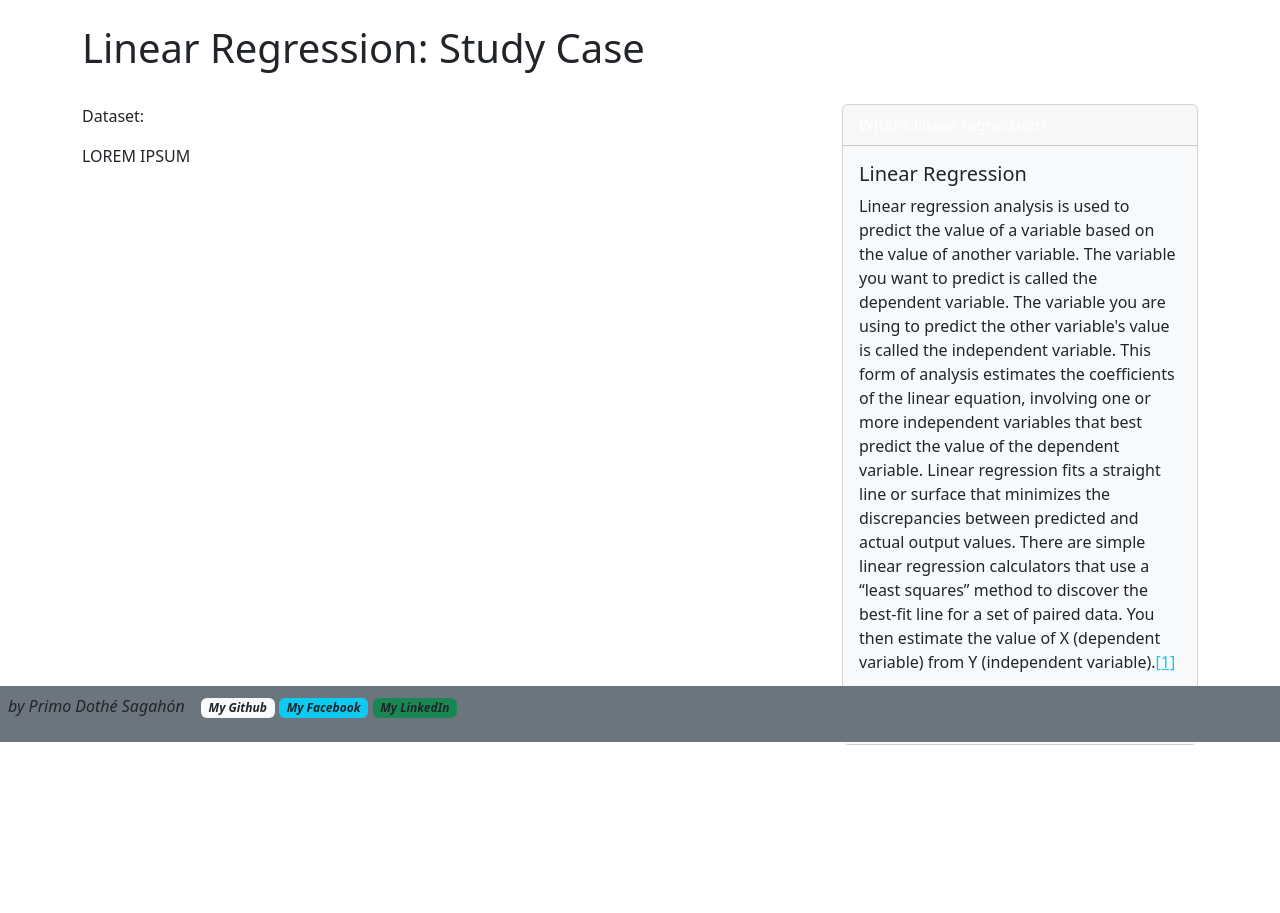
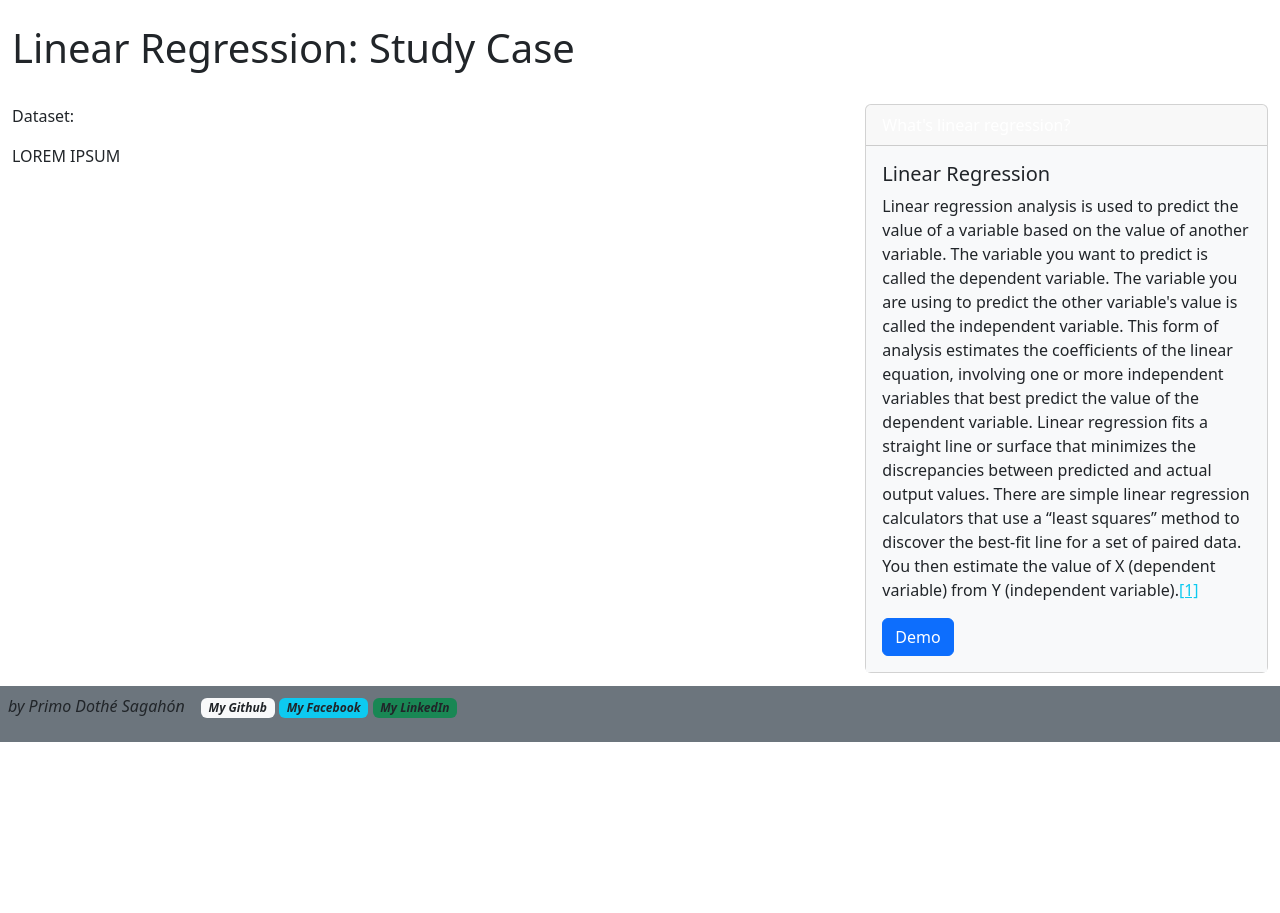
Before and after one commit to primods/flask_portfolio, a Flask app: page /linear in a window 1280 px wide. Shown: the part 58-971 px from the top of the page. After the commit the page ends 800 px from the top, so only its background shows below. Run offline with Flask 2, Linux system fonts and the light colour scheme; parts of the project's set-up code (start-up, migrations or seed data) failed here and were passed over; some libraries are stand-ins or nearby versions.

Commit message:
update design

```diff
--- a/templates/model_base.html
+++ b/templates/model_base.html
@@ -3,7 +3,7 @@
 {{super()}}
 
 {% block content %}
-<div class="container">
+<div class="container-fluid">
     <div class="page-header">
         <h1>
             {% block title_model %}
@@ -12,7 +12,7 @@
     </div>
     <br class="md">
     <div class="row">
-        <div class="container col-md-8">
+        <div class="container-fluid col-md-8">
             <p>
                 {% block subtitle %}
                 {% endblock %}
```
